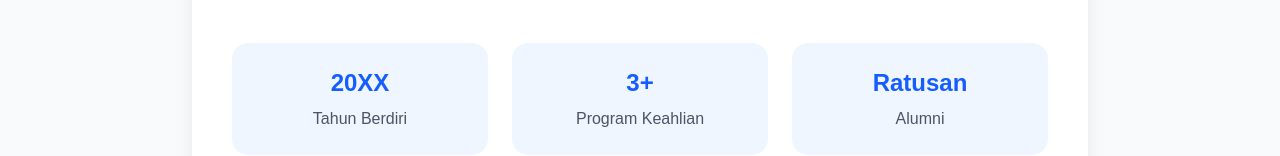
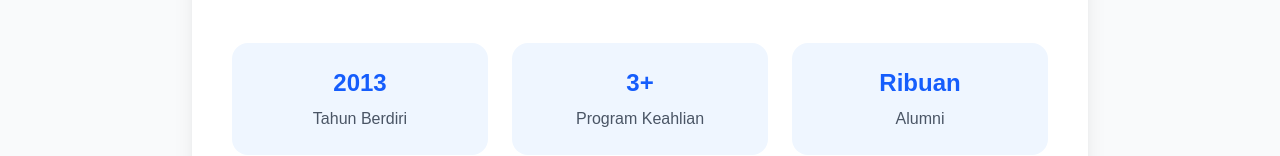
Before and after one commit to Dimas712/smk-gema-bhakti, a Next.js app: page /profil/sejarah in a window 1280 px wide. Shown: the part 644-800 px from the top of the page. Built offline with nearby package versions, Linux system fonts and the light colour scheme.

Commit message:
perbaikan

```diff
--- a/src/app/(website)/profil/sejarah/page.jsx
+++ b/src/app/(website)/profil/sejarah/page.jsx
@@ -55,7 +55,7 @@ export default function SejarahSingkat() {
           {/* Timeline sederhana */}
           <div className="mt-10 grid md:grid-cols-3 gap-6 text-center">
             <div className="bg-blue-50 p-6 rounded-2xl">
-              <p className="text-2xl font-bold text-blue-600">20XX</p>
+              <p className="text-2xl font-bold text-blue-600">2013</p>
               <p className="text-gray-600 mt-2">Tahun Berdiri</p>
             </div>
             <div className="bg-blue-50 p-6 rounded-2xl">
@@ -63,7 +63,7 @@ export default function SejarahSingkat() {
               <p className="text-gray-600 mt-2">Program Keahlian</p>
             </div>
             <div className="bg-blue-50 p-6 rounded-2xl">
-              <p className="text-2xl font-bold text-blue-600">Ratusan</p>
+              <p className="text-2xl font-bold text-blue-600">Ribuan</p>
               <p className="text-gray-600 mt-2">Alumni</p>
             </div>
           </div>
```
